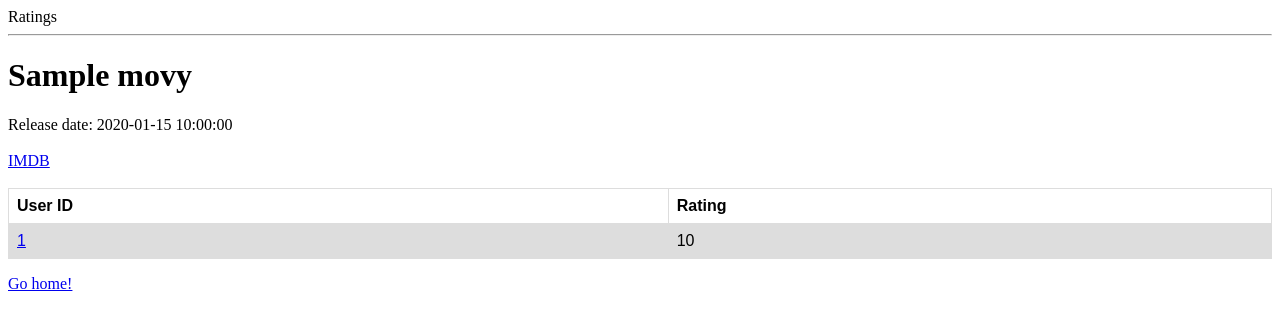
After one commit to mbichoffe/hb-ratings, a Flask app: page /movies/1 in a window 1280 px wide. The commit adds this page. Shown: the top 330 px of the page. Run offline with Flask 2, Linux system fonts and the light colour scheme; tables that the repository leaves empty hold one stand-in row (values such as "Sample post").

Commit message:
added movie and user info pages with update ratings feature

```diff
--- a/server.py
+++ b/server.py
@@ -47,11 +47,11 @@ def process_registration():
     email = request.form.get('email')
     password = request.form.get('password')
     zipcode = request.form.get('zipcode')
-    age = int(request.form.get('age'))
+    age = request.form.get('age')
 
-    q = User.query.filter_by(email=email)
+    user = User.query.filter_by(email=email).first()
 
-    if q.first():
+    if user:
         flash("You already registered")
         return redirect("/")
 
@@ -65,12 +65,12 @@ def process_registration():
 
         db.session.commit()
         flash("Successfully registered!")
-        return redirect("/")
+        return redirect("/users/{}".format(user.user_id))
 
 
 @app.route('/process_login', methods=['POST'])
 def process_login():
-
+    """Checks if user exists and verifies password."""
     email = request.form.get('email')
     password = request.form.get('password')
 
@@ -82,7 +82,7 @@ def process_login():
             session['user_id'] = user.user_id
 
             flash('Logged in!')
-            return redirect('/')
+            return redirect('/users/{}'.format(user.user_id))
         flash("Invalid password. Try again.")
         return redirect('/')
     else:
@@ -91,10 +91,84 @@ def process_login():
 
 @app.route('/process_logout', methods=['POST'])
 def process_logout():
+    """Ends current session."""
 
     del session['user_id']
     flash('logged out successfully')
     return redirect('/')
+
+@app.route('/users/<user_id>')
+def user_details(user_id):
+    """Displays user details and movies rated by user"""
+
+    user = User.query.filter_by(user_id=user_id).first()
+    ratings = user.ratings
+    age = user.age
+    zipcode = user.zipcode
+
+
+    return render_template('user_info.html',
+                            user_id=user.user_id,
+                            ratings=ratings,
+                            age=age,
+                            zipcode=zipcode)
+
+@app.route('/movies')
+def lists_movies():
+    """Displays a list of all the movies."""
+
+    movies = Movie.query.order_by(Movie.title).all()
+
+    return render_template('movies.html', movies=movies)
+
+@app.route('/movies/<movie_id>')
+def movie_details(movie_id):
+    """Displays movie details"""
+
+    movie = Movie.query.filter_by(movie_id=movie_id).first()
+    title = movie.title
+    released_at = movie.released_at
+    imdb_url = movie.imdb_url
+    ratings = movie.ratings
+
+    return render_template("movie_info.html",
+                            movie_id=movie.movie_id,
+                            title=title,
+                            released_at=released_at,
+                            imdb_url=imdb_url,
+                            ratings=ratings)
+
+
+@app.route('/rate_movie', methods=['POST'])
+def rate_movie():
+    """Updates database with new rating."""
+
+    #query database for existing rating by filtering by user_id/movie_id
+
+    #User is adding a new rating
+    rating = request.form.get('rating')
+    movie_id = request.form.get('movie_id')
+    user_id = request.form.get('user_id')
+
+    existing_rating = Rating.query.filter(Rating.user_id == user_id,
+                                          Rating.movie_id == movie_id).first()
+    #update existing rating, if true
+    if existing_rating:
+        existing_rating.score = rating
+
+
+    else:
+        new_rating = Rating(user_id=int(user_id),
+                            movie_id=int(movie_id),
+                            score=rating)
+
+        db.session.add(new_rating)
+
+    db.session.commit()
+
+    return redirect('/movies/{}'.format(movie_id))
+
+
 
 if __name__ == "__main__":
     # We have to set debug=True here, since it has to be True at the
--- a/templates/base.html
+++ b/templates/base.html
@@ -2,9 +2,32 @@
 <html>
 <head>
     <title>Ratings</title>
+    <style>
+    table {
+        font-family: arial, sans-serif;
+        border-collapse: collapse;
+        width: 100%;
+    }
+
+    td, th {
+        border: 1px solid #dddddd;
+        text-align: left;
+        padding: 8px;
+    }
+
+    tr:nth-child(even) {
+        background-color: #dddddd;
+    }
+    </style>
 </head>
 
 <body>
+    {% if 'user_id' in session %}
+
+        <div>User ID: {{ session['user_id'] }}</div>
+
+    {% endif %}
+
     Ratings
     <hr>
     <ul>
--- /dev/null
+++ b/templates/movie_info.html
@@ -0,0 +1,40 @@
+{% extends 'base.html' %}
+
+{% block content %}
+
+<h1>  {{ title }} </h1>
+
+<div> Release date: {{ released_at }} </div><br>
+
+<a href={{ imdb_url }}>IMDB</a><br><br>
+
+<!-- allows user rate movie/update rating when logged in -->
+{% if 'user_id' in session %}
+<h2> Rate the Movie: </h2>
+<form action='/rate_movie' method='POST'>
+    <label>1 💩 - 5 💯
+    <input type='number' name='rating' min='1' max='5'></input></label>
+    <input type='hidden' name='movie_id' value={{ movie_id }}></input>
+    <input type='hidden' name='user_id' value={{ session['user_id']}} </input>
+    <input type='submit' value='rate'></input>
+</form>
+{% endif %}
+
+
+
+<table>
+    <tr>
+        <th>User ID</th>
+        <th>Rating</th>
+    </tr>
+    {% for rating in ratings %}
+    <tr>
+        <td><a href='/users/{{ rating.user.user_id }}'>{{ rating.user.user_id }}</a></td>
+        <td>{{ rating.score }} </td>
+    {% endfor %}
+    </tr>
+</table>
+
+<p><a href='/'>Go home!</a></p>
+
+{% endblock %}
```
Also changed, not shown: templates/movies.html (added, +15 -0 lines), templates/user_info.html (added, +26 -0 lines).
